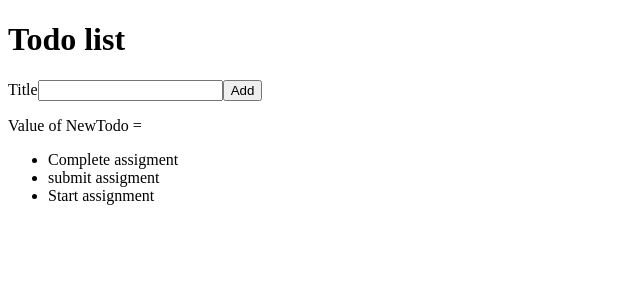
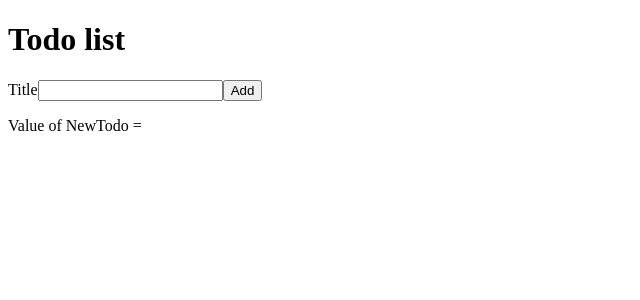
Before and after one commit to Anakondos/react-todo, a React (Create React App) app: page / in a window 1280 px wide. Shown: the top 300 px of the page, without its empty margins (0-640 px from the left). Built offline with nearby package versions, Linux system fonts and the light colour scheme; the HTML template or start-up script is replaced by a standard one.

Commit message:
Move Todo List into State

```diff
--- a/src/App.js
+++ b/src/App.js
@@ -5,15 +5,23 @@ import AddTodoForm from './AddTodoForm';
 
 function App() {
 
+
     const [newTodo, setNewTodo] = React.useState('');
 
+    /*1.4 new state variable named todoList
+    with setter setTodoList and default value of an empty Array*/
+    const [todoList, setTodoList] = React.useState([]);
+
+    // const handleSearch = (event) => {
+    //   setTodoList(event.target.value);
+    // }
 
   return (
     <div>
       <h1>Todo list</h1>
       <AddTodoForm onAddTodo={setNewTodo}/>
         <p>Value of NewTodo = {newTodo}</p>
-      <TodoList />
+      <TodoList todoList={todoList} />
     </div>
   );
 }
--- a/src/TodoList.js
+++ b/src/TodoList.js
@@ -2,25 +2,26 @@ import React from 'react';
 
 import TodoListItem from './TodoListItem';
 
-const todoList = [
-    {
-      id: 1,
-      title: "Complete assigment"
-    },
-    {
-      id: 2,
-      title: "submit assigment"
-    },
-    {
-      id: 3,
-      title: "Start assignment"
-    }
-  ];
+// const todoList = [
+//     {
+//       id: 1,
+//       title: "Complete assigment"
+//     },
+//     {
+//       id: 2,
+//       title: "submit assigment"
+//     },
+//     {
+//       id: 3,
+//       title: "Start assignment"
+//     }
+//   ];
 const TodoList = (props) => {
 
     return (
         <ul>
-          {todoList.map(function(item){
+
+          {props.todoList.map(function(item){
               return (
                 <TodoListItem key={item.id} item={item} />
               );
```
